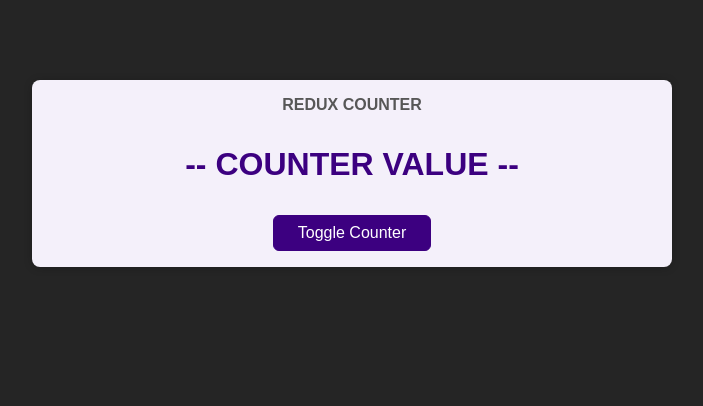
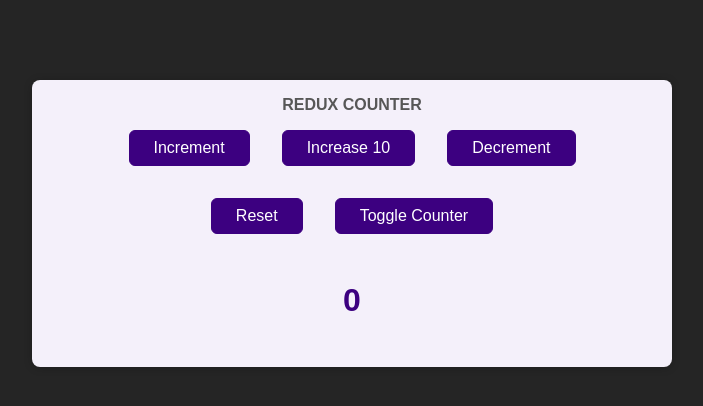
Before and after one commit to AlvaroDDG86/redux-react, a React (Create React App) app: page / in a window 1280 px wide. Shown: the top 406 px of the page, without its empty margins (288-991 px from the left). Built offline with nearby package versions, Linux system fonts and the light colour scheme.

Commit message:
useSelector and useDispatch in Counter component

```diff
--- a/src/components/Counter.js
+++ b/src/components/Counter.js
@@ -1,13 +1,42 @@
 import classes from './Counter.module.css';
+import { useSelector, useDispatch } from 'react-redux'
 
 const Counter = () => {
-  const toggleCounterHandler = () => {};
+  const counter = useSelector(state => state.counter)
+  const showCounter = useSelector(state => state.showCounter)
+  const dispatch = useDispatch()
+
+  const incrementHandler = () => {
+    dispatch({ type: 'increment'})
+  }
+
+  const increaseHandler = () => {
+    dispatch({ type: 'increase', payload: 10 })
+  }
+
+  const decrementHandler = () => {
+    dispatch({ type: 'decrement'})
+  }
+
+  const toggleCounterHandler = () => {
+    dispatch({ type: 'toggleShowCounter' })
+  }
+
+  const resetCounterHandler = () => {
+    dispatch({ type: 'reset' })
+  }
 
   return (
     <main className={classes.counter}>
       <h1>Redux Counter</h1>
-      <div className={classes.value}>-- COUNTER VALUE --</div>
+      <div>
+        <button onClick={incrementHandler}>Increment</button>
+        <button onClick={increaseHandler}>Increase 10</button>
+        <button onClick={decrementHandler}>Decrement</button>
+      </div>
+      <button onClick={resetCounterHandler}>Reset</button>
       <button onClick={toggleCounterHandler}>Toggle Counter</button>
+      { showCounter && <div className={classes.value}>{counter}</div> }
     </main>
   );
 };
--- a/src/components/Counter.module.css
+++ b/src/components/Counter.module.css
@@ -21,3 +21,7 @@
   margin: 2rem 0;
   font-weight: bold;
 }
+
+.counter button {
+  margin: 1rem;
+}
--- a/src/store/index.js
+++ b/src/store/index.js
@@ -1,14 +1,36 @@
 import { createStore } from 'redux'
 
-const counterReducer = (state = { counter: 0 }, action) => {
+const initialState = {
+    counter: 0,
+    showCounter: true
+}
+
+const counterReducer = (state = initialState, action) => {
     switch (action.type) {
         case 'increment':
             return {
+                ...state,
                 counter: state.counter + 1
+            }
+        case 'increase':
+            return {
+                ...state,
+                counter: state.counter +  action.payload
             }
         case 'decrement':
             return {
+                ...state,
                 counter: state.counter - 1
+            }
+        case 'toggleShowCounter': {
+            return {
+                ...state,
+                showCounter: !state.showCounter
+            }
+        }
+        case 'reset':
+            return {
+                ...initialState
             }
         default:
             return state
```
